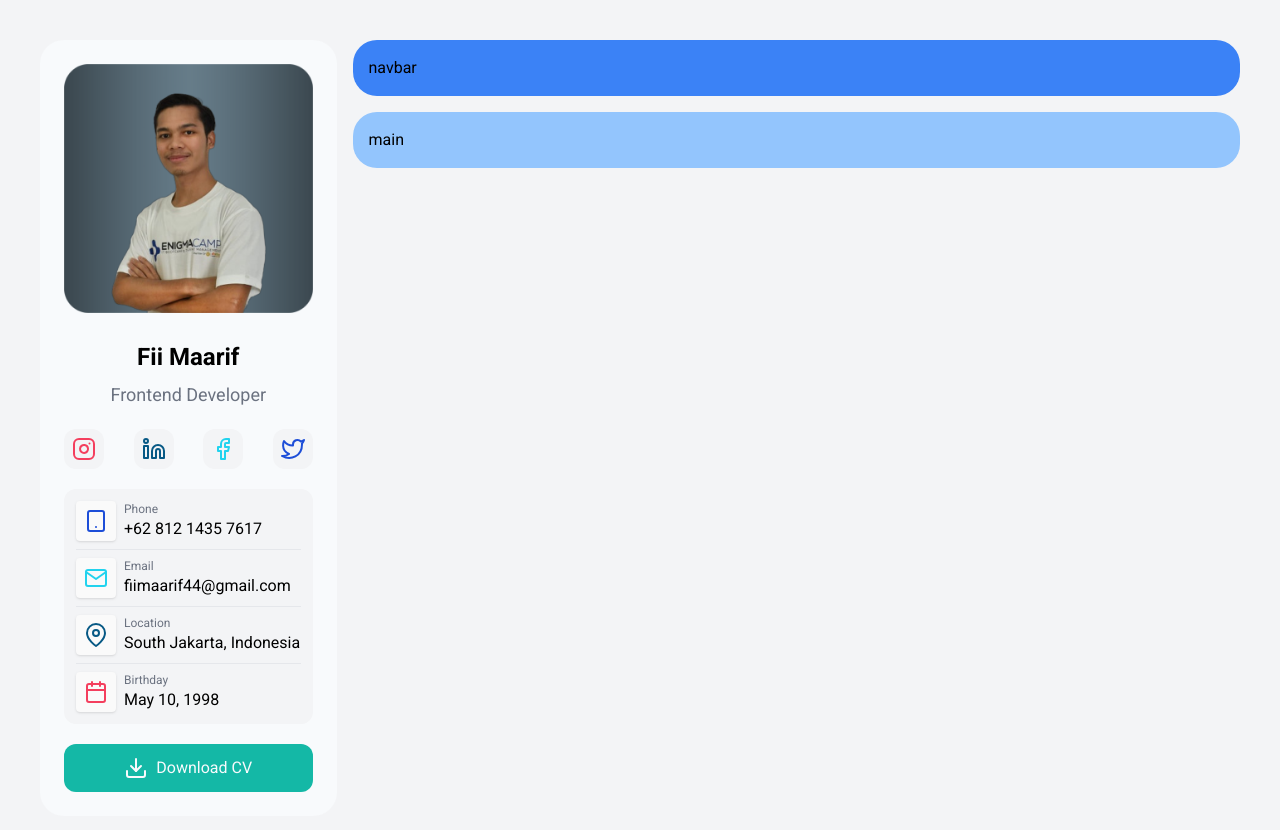
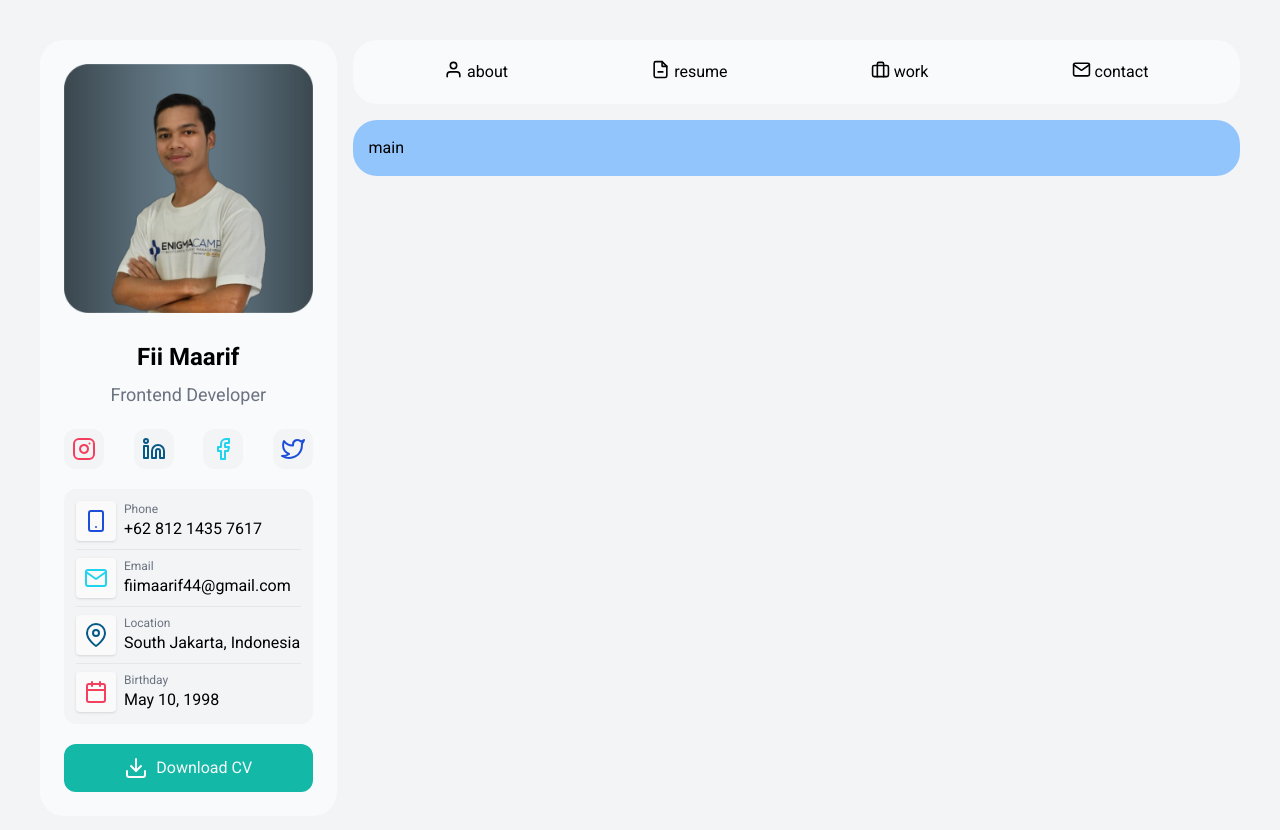
Before and after one commit to fiimaarif/personal-web-revamp, a Next.js app: page / in a window 1280 px wide. Shown: the top 830 px of the page. Built offline with nearby package versions, Linux system fonts and the light colour scheme.

Commit message:
[FEAT]-Create UI Navbar

```diff
--- /dev/null
+++ b/src/components/navbar/index.tsx
@@ -0,0 +1,28 @@
+import Link from "next/link";
+import React from "react";
+import { Briefcase, FileMinus, Mail, User } from "react-feather";
+
+function Navbar() {
+    return (
+        <nav className="bg-slate-50 mb-4 mt-5 md:mt-0 p-5 rounded-3xl flex justify-around">
+            <Link href={"#"} className="flex items-start gap-1">
+                <User size={19} />
+               <p className="hidden md:block">about</p>
+            </Link>
+            <Link href={"#"} className="flex items-start gap-1">
+                <FileMinus size={19}/>
+                <p className="hidden md:block">resume</p>
+            </Link>
+            <Link href={"#"} className="flex items-start gap-1">
+                <Briefcase size={19} />
+                <p className="hidden md:block">work</p>
+            </Link>
+            <Link href={"#"} className="flex items-start gap-1">
+                <Mail size={19} />
+                <p className="hidden md:block">contact</p>
+            </Link>
+        </nav>
+    );
+}
+
+export default Navbar;
--- a/src/components/sidebar/index.tsx
+++ b/src/components/sidebar/index.tsx
@@ -1,6 +1,6 @@
 import Link from 'next/link';
 import React from 'react'
-import { Calendar, Download, Facebook, Instagram, Linkedin, Mail, MapPin, Tablet, Twitter } from 'react-feather'
+import { Calendar, Download, Facebook, Instagram, Linkedin, Mail, MapPin, Smartphone, Twitter } from 'react-feather'
 
 function Sidebar() {
   return (
@@ -39,7 +39,7 @@ function Sidebar() {
           <div className="mt-5 bg-gray-100 p-3 rounded-xl">
               <div className="flex items-center">
                   <div className="bg-neutral-50 shadow p-2 rounded">
-                      <Tablet color="#1d4ed8" />
+                      <Smartphone color="#1d4ed8" />
                   </div>
                   <div className="ml-2">
                       <p className='text-xs text-gray-500'>Phone</p>
--- a/src/pages/index.tsx
+++ b/src/pages/index.tsx
@@ -1,11 +1,12 @@
+import Navbar from "@/components/navbar";
 import Sidebar from "@/components/sidebar";
 
 export default function Home() {
   return (
     <div className="flex flex-col md:flex-row md:p-10 font-roboto">
       <Sidebar/>
-      <div className="w-full md:w-3/4 ml-4">
-        <nav className="bg-blue-500 mb-4 p-4 rounded-3xl">navbar</nav>
+      <div className="w-full md:w-3/4 md:ml-4">
+        <Navbar/>
         <main className="p-4 bg-blue-300 rounded-3xl">main</main>
       </div>
     </div>
```
